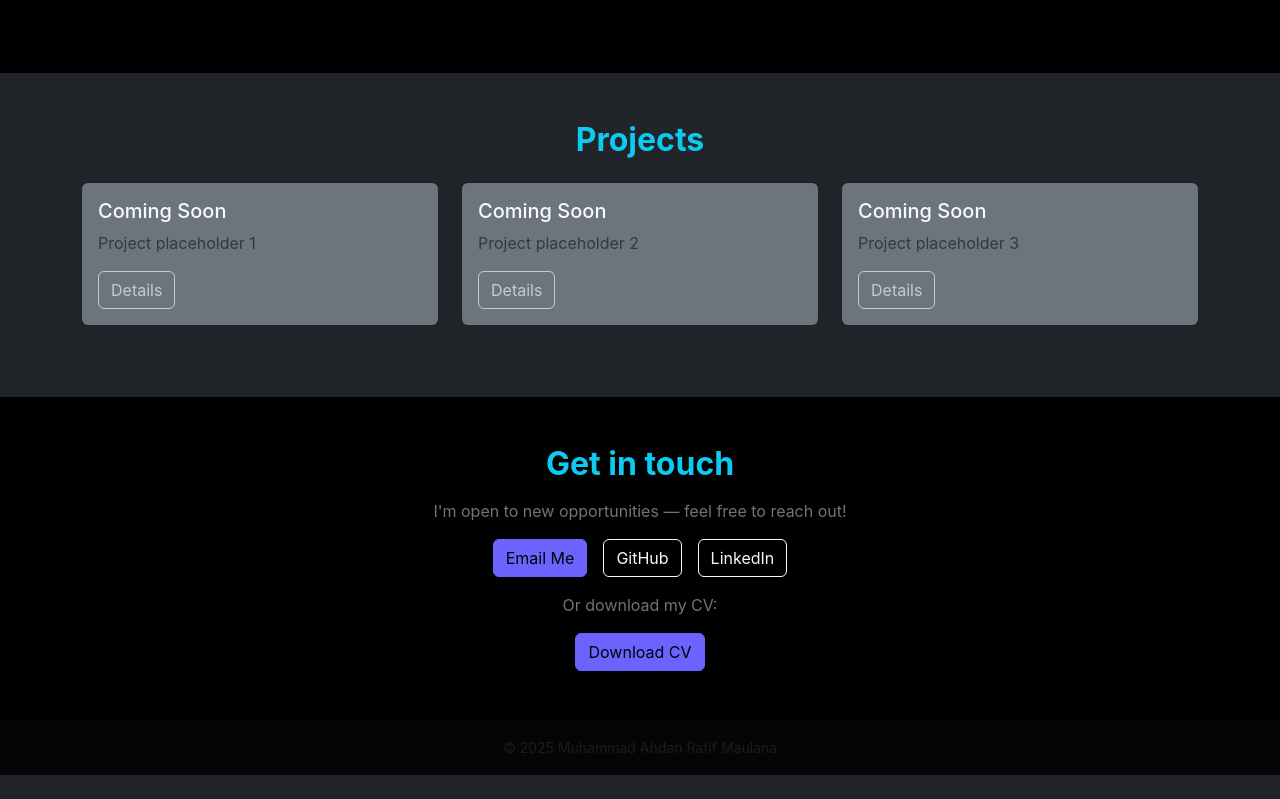
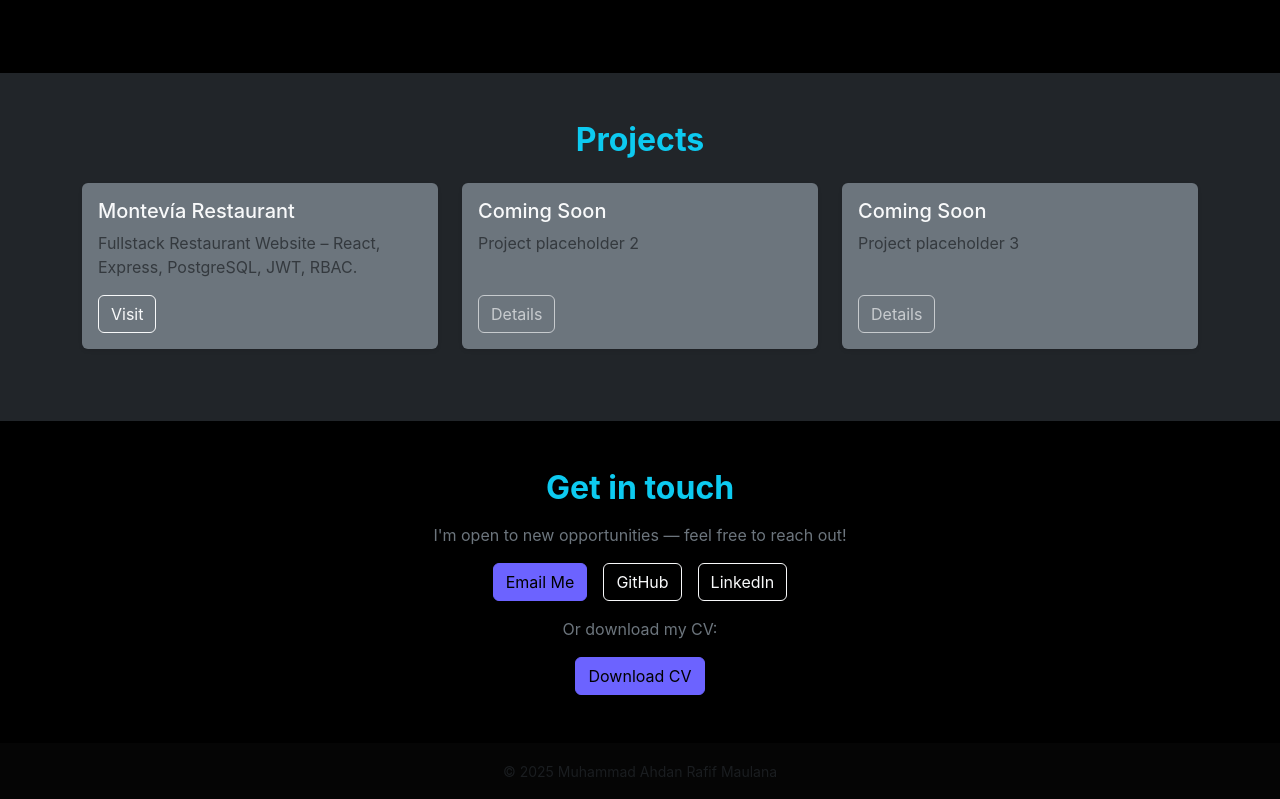
Before and after one commit to rafifmaulana1412/react-portfolio-ahdan, a React (Create React App) app: page / in a window 1280 px wide. Shown: the part 783-1582 px from the top of the page. Before the commit the page ends 1558 px from the top, so only its background shows below. Built offline with nearby package versions, Linux system fonts and the light colour scheme.

Commit message:
Update Projects.jsx

```diff
--- a/src/components/Projects.jsx
+++ b/src/components/Projects.jsx
@@ -1,7 +1,24 @@
 import React from 'react';
 import { motion } from 'framer-motion';
 
-const placeholders = [1,2,3];
+// ==== DATA PROJECTS ====
+const projects = [
+  {
+    title: "Montevía Restaurant",
+    description: "Fullstack Restaurant Website – React, Express, PostgreSQL, JWT, RBAC.",
+    demoLink: "https://final-project-frontend-tau-seven.vercel.app/",
+  },
+  {
+    title: "Coming Soon",
+    description: "Project placeholder 2",
+    demoLink: null,
+  },
+  {
+    title: "Coming Soon",
+    description: "Project placeholder 3",
+    demoLink: null,
+  },
+];
 
 export default function Projects(){
   return (
@@ -9,22 +26,41 @@ export default function Projects(){
       <div className="container" data-aos="fade-up">
         <h2 className="text-info fw-bold text-center mb-4">Projects</h2>
         <div className="row">
-          {placeholders.map((p, i) => (
+          {projects.map((p, i) => (
             <div className="col-md-4 mb-4" key={i}>
               <motion.div
                 initial={{ opacity: 0, y: 20 }}
                 whileInView={{ opacity: 1, y: 0 }}
                 viewport={{ once: true }}
-                transition={{ duration: 0.6, delay: i*0.15 }}
+                transition={{ duration: 0.6, delay: i * 0.15 }}
                 className="card bg-secondary text-light h-100 border-0 shadow-sm"
                 whileHover={{ scale: 1.03 }}
               >
                 <div className="card-body d-flex flex-column">
-                  <h5 className="card-title">Coming Soon</h5>
-                  <p className="card-text text-muted">Project placeholder {i+1}</p>
+
+                  {/* Title */}
+                  <h5 className="card-title">{p.title}</h5>
+
+                  {/* Description */}
+                  <p className="card-text text-muted">{p.description}</p>
+
                   <div className="mt-auto">
-                    <button className="btn btn-outline-light" disabled>Details</button>
+                    {p.demoLink ? (
+                      <a
+                        href={p.demoLink}
+                        target="_blank"
+                        rel="noreferrer"
+                        className="btn btn-outline-light"
+                      >
+                        Visit
+                      </a>
+                    ) : (
+                      <button className="btn btn-outline-light" disabled>
+                        Details
+                      </button>
+                    )}
                   </div>
+
                 </div>
               </motion.div>
             </div>
```
